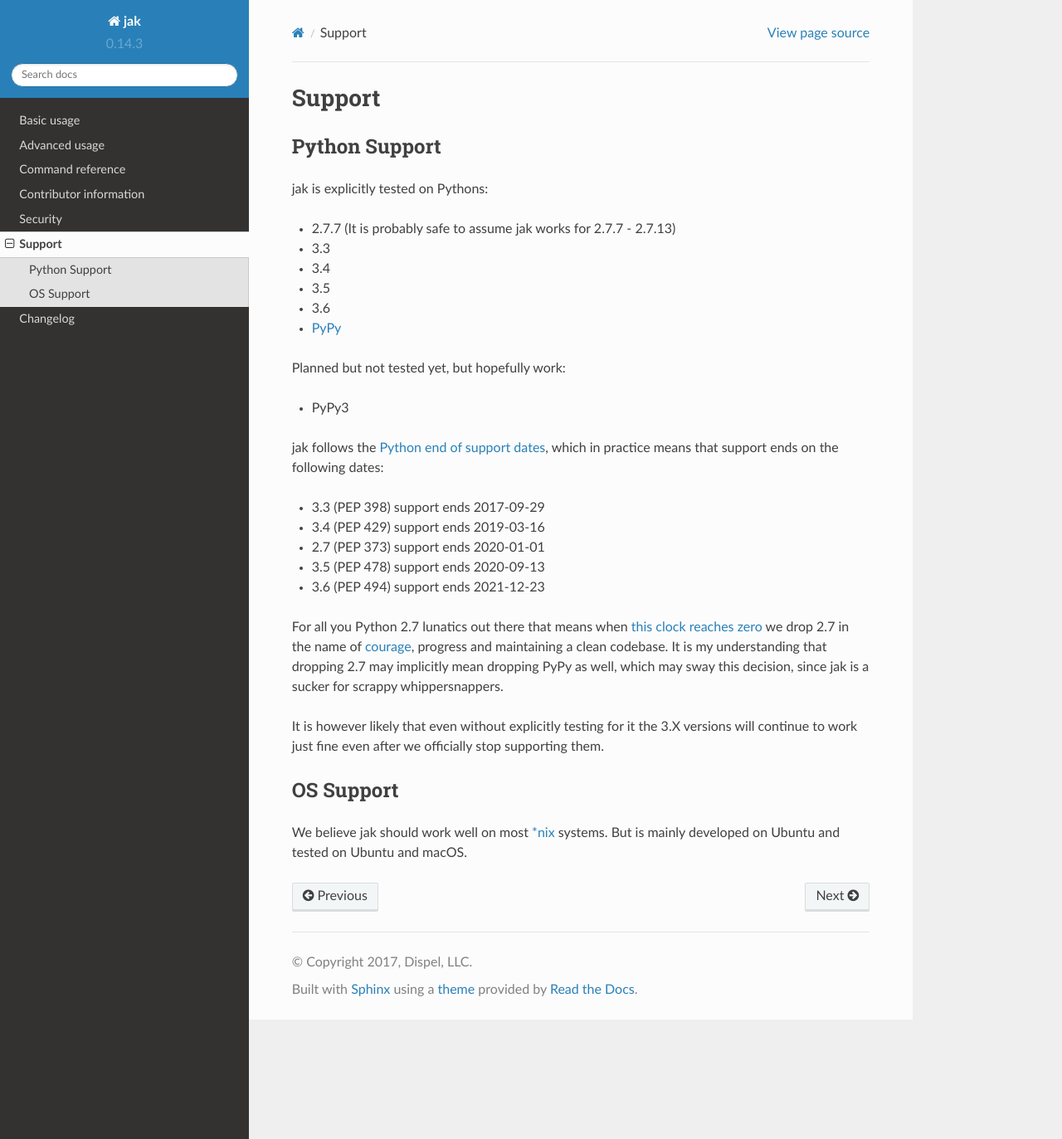
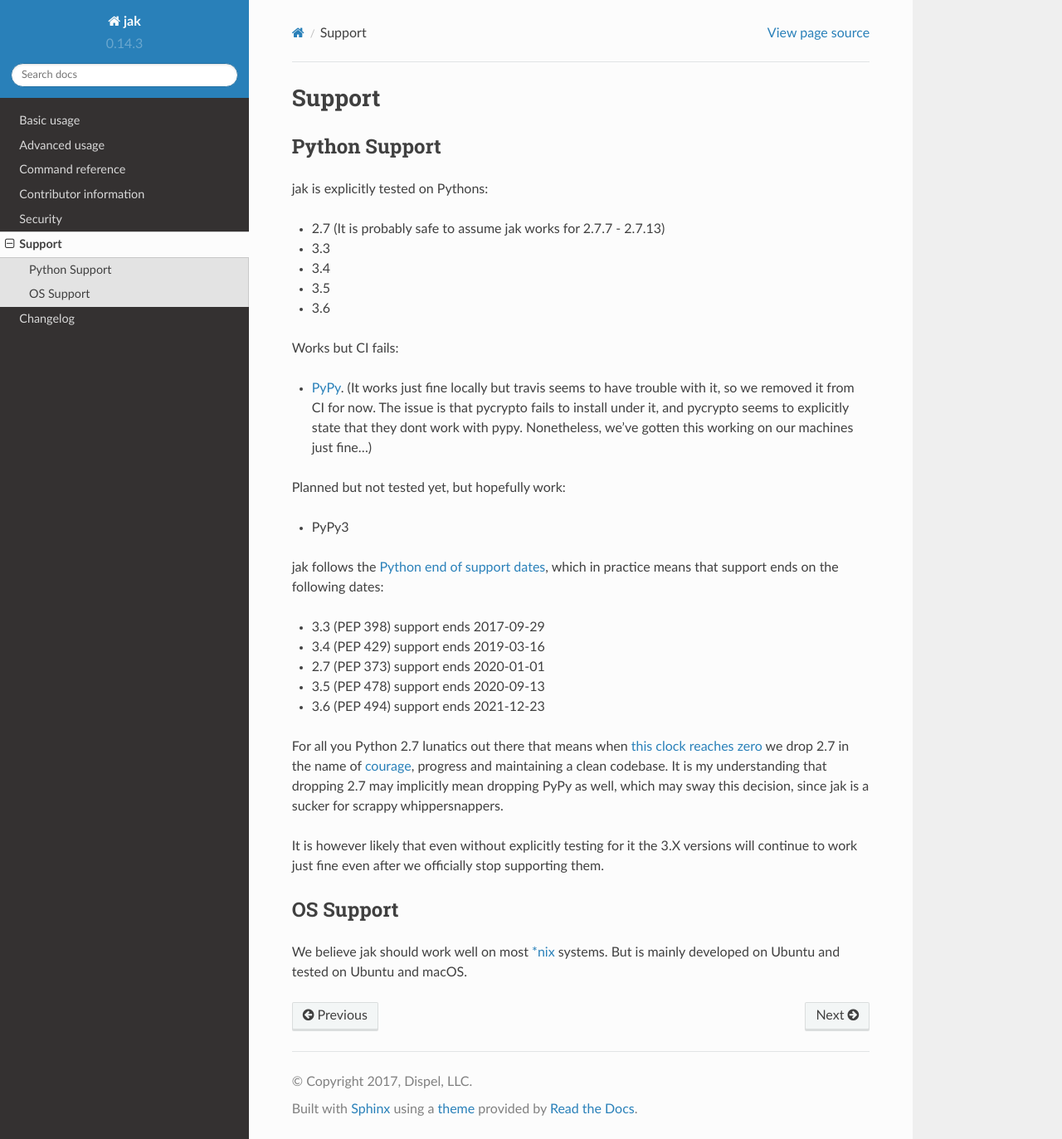
Before and after one commit to dispel/jak, a Sphinx documentation site: the page built from docs/support.rst, in a window 1280 px wide and 1373 px high. Shown: the whole window at 83% size. Built offline with Sphinx 7.4.7 and the Read the Docs theme 2.0.0, drawn with Linux system fonts in a browser that asks for light colours; nearby versions of some CDN libraries; library files that are not in the unit come from our copies.

Commit message:
updating that support for pypy is maybe a bit more strenuous than we first assumed.

```diff
--- a/docs/index.rst
+++ b/docs/index.rst
@@ -16,7 +16,7 @@ jak is a tool for encrypting files. jak works extra well if used in a git reposi
 
 .. warning::
 
-   jak is not ready yet. You are welcome to try jak, but we highly recommend against using it on any actual secrets yet!
+  jaks encryption works. But use is under your own responsibility. I would highly recommend you take the auto-commit hook on a dry run before actually relying on it.
 
 
 
--- a/docs/support.rst
+++ b/docs/support.rst
@@ -9,12 +9,15 @@ Python Support
 
 jak is explicitly tested on Pythons:
 
-- 2.7.7 (It is probably safe to assume jak works for 2.7.7 - 2.7.13)
+- 2.7 (It is probably safe to assume jak works for 2.7.7 - 2.7.13)
 - 3.3
 - 3.4
 - 3.5
 - 3.6
-- `PyPy <http://pypy.org/>`_
+
+Works but CI fails:
+
+- `PyPy <http://pypy.org/>`_. (It works just fine locally but travis seems to have trouble with it, so we removed it from CI for now. The issue is that pycrypto fails to install under it, and pycrypto seems to explicitly state that they dont work with pypy. Nonetheless, we've gotten this working on our machines just fine...)
 
 Planned but not tested yet, but hopefully work:
 
```
Also changed, not shown: .travis.yml.
